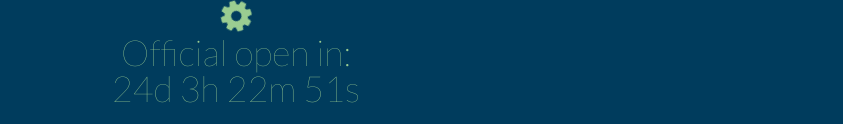
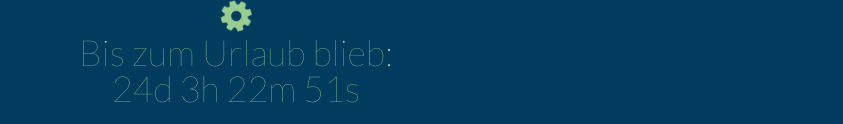
Before and after one commit to dreadsoul/appricot, a plain HTML site: page index.html in a window 1280 px wide. Shown: the part 175-299 px from the top of the page, without its empty margins (404-1247 px from the left). Drawn offline with Linux system fonts and the light colour scheme.

Commit message:
Update index.html

```diff
--- a/index.html
+++ b/index.html
@@ -59,7 +59,7 @@
             <h1>Appricot</h1>
             <h2>website under construction</h2>
             <h2><i class="fa fa-cog slow-spin fa-1x fa-fw"></i></h2>
-            <h2>Official open in:</h2>
+            <h2>Bis zum Urlaub blieb:</h2>
             <p id="demo"></p>
           </div>
 
```
